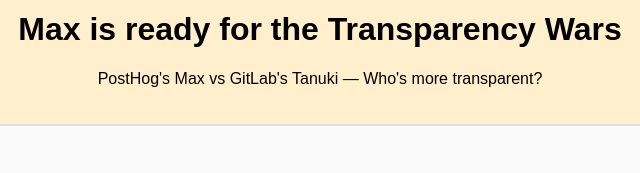
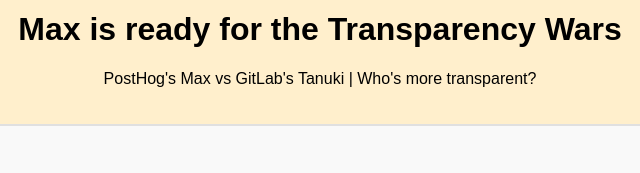
Before and after one commit to DScdng/tanuki-zero-max-one, a plain HTML site: page index.html in a window 1280 px wide. Shown: the part 374-547 px from the top of the page, 320-960 px from the left. Drawn offline with Linux system fonts and the light colour scheme.

Commit message:
Prep for GH pages deployment

```diff
--- a/index.html
+++ b/index.html
@@ -12,7 +12,7 @@
       </div>
   <header>
     <h1>Max is ready for the Transparency Wars</h1>
-    <p>PostHog's Max vs GitLab's Tanuki — Who's more transparent?</p>
+    <p>PostHog's Max vs GitLab's Tanuki | Who's more transparent?</p>
   </header>
   <main>
     <section id="transparency-meter">
```
